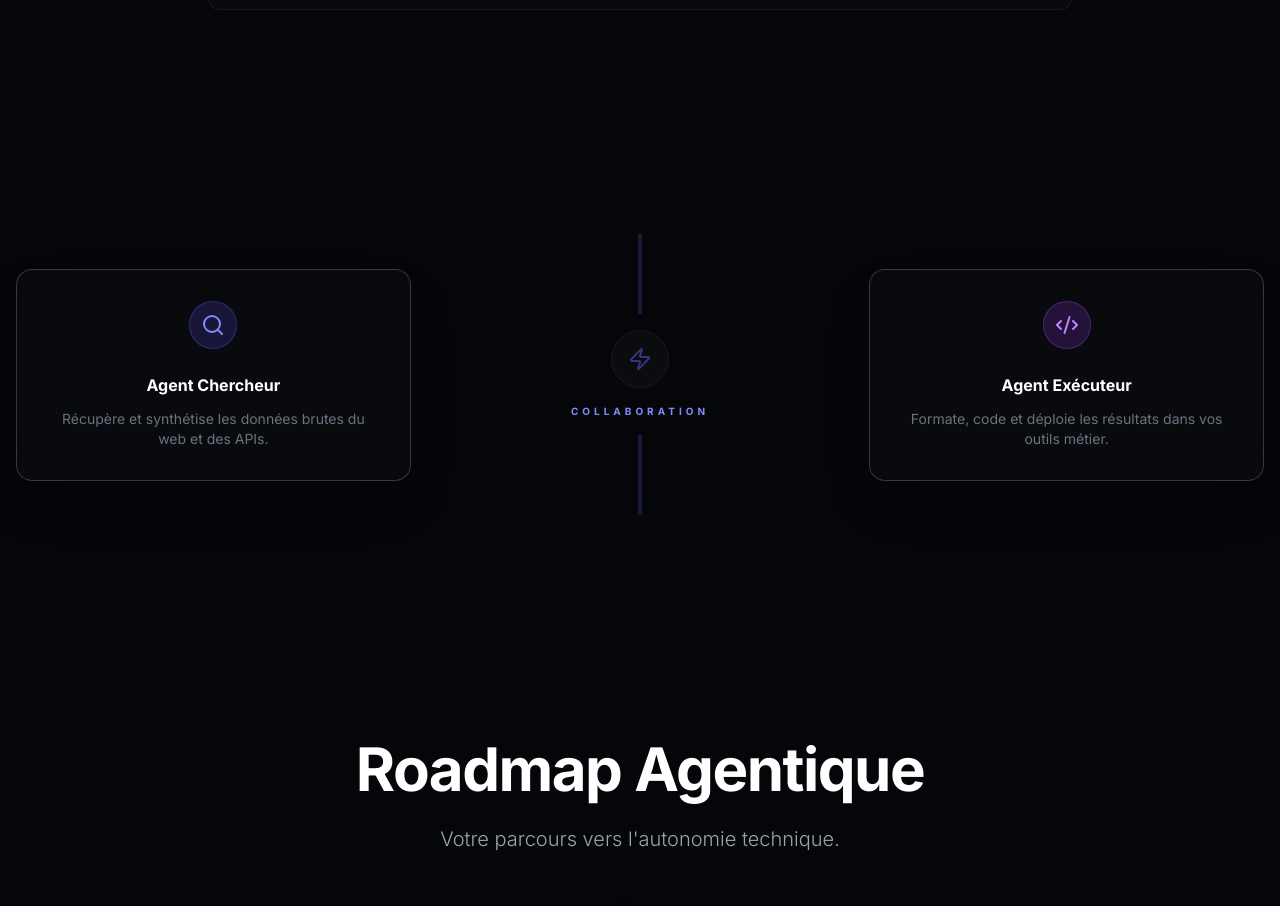
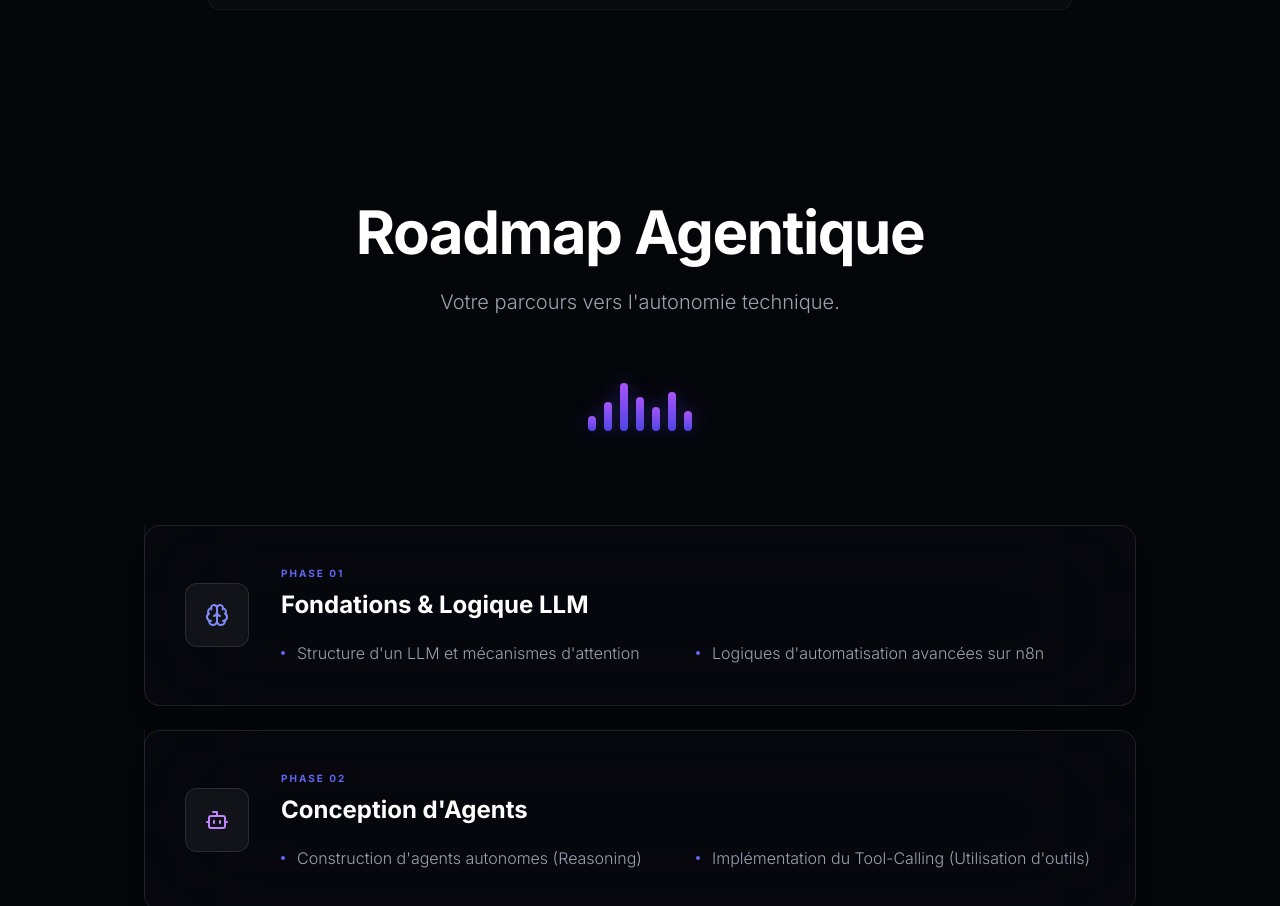
Before and after one commit to outilnoeporchiercizairepro/aura-lite, a React (Vite) app: page / in a window 1280 px wide. Shown: the part 3511-4417 px from the top of the page. Built offline with nearby package versions, Linux system fonts and the light colour scheme.

Commit message:
Updated App.tsx

```diff
--- a/App.tsx
+++ b/App.tsx
@@ -331,36 +331,6 @@ export default function App() {
         </div>
       </section>
 
-      {/* NEW: Multi-Agent Collaboration Visual */}
-      <section className="py-24 container mx-auto px-4 max-w-7xl">
-        <div className="grid grid-cols-1 lg:grid-cols-3 gap-8 items-center">
-          <GlassCard className="text-center">
-            <div className="w-12 h-12 bg-indigo-600/20 rounded-full flex items-center justify-center mx-auto mb-6 border border-indigo-500/30">
-               <Search className="text-indigo-400" />
-            </div>
-            <h4 className="text-white font-bold mb-3">Agent Chercheur</h4>
-            <p className="text-gray-500 text-sm">Récupère et synthétise les données brutes du web et des APIs.</p>
-          </GlassCard>
-
-          <div className="flex flex-col items-center gap-4 py-8">
-            <div className="w-1 h-20 bg-gradient-to-b from-indigo-500 to-purple-500 opacity-20 hidden lg:block" />
-            <div className="p-4 rounded-full bg-white/5 border border-white/10 text-indigo-500 animate-pulse">
-              <Zap size={24} />
-            </div>
-            <div className="text-[10px] font-bold text-indigo-400 tracking-[0.4em] uppercase">COLLABORATION</div>
-            <div className="w-1 h-20 bg-gradient-to-t from-indigo-500 to-purple-500 opacity-20 hidden lg:block" />
-          </div>
-
-          <GlassCard className="text-center">
-            <div className="w-12 h-12 bg-purple-600/20 rounded-full flex items-center justify-center mx-auto mb-6 border border-purple-500/30">
-               <Code2 className="text-purple-400" />
-            </div>
-            <h4 className="text-white font-bold mb-3">Agent Exécuteur</h4>
-            <p className="text-gray-500 text-sm">Formate, code et déploie les résultats dans vos outils métier.</p>
-          </GlassCard>
-        </div>
-      </section>
-
       {/* Roadmap Section */}
       <section id="roadmap" className="py-24 container mx-auto px-4 max-w-5xl">
         <SectionHeader title="Roadmap Agentique" subtitle="Votre parcours vers l'autonomie technique." />
```
